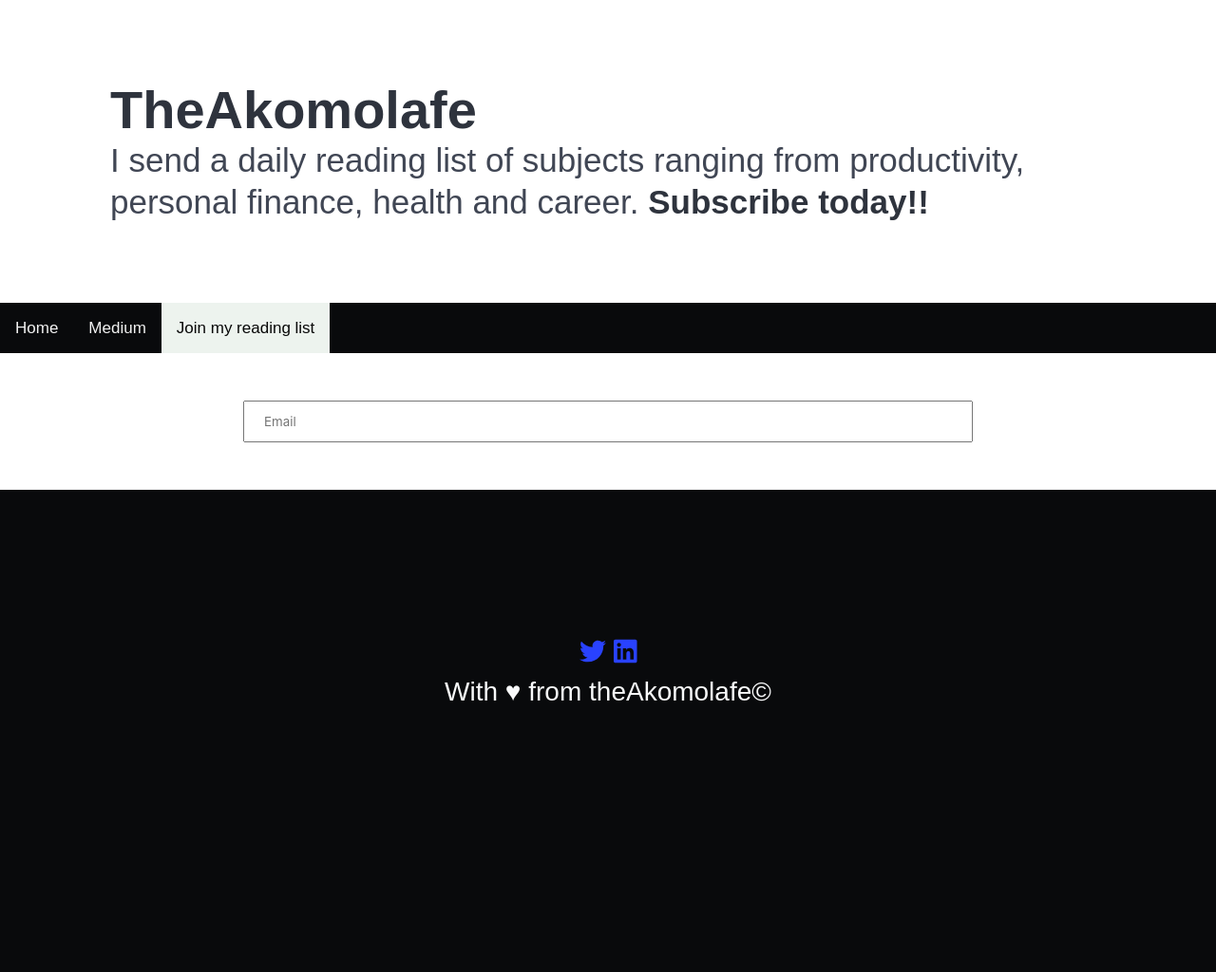
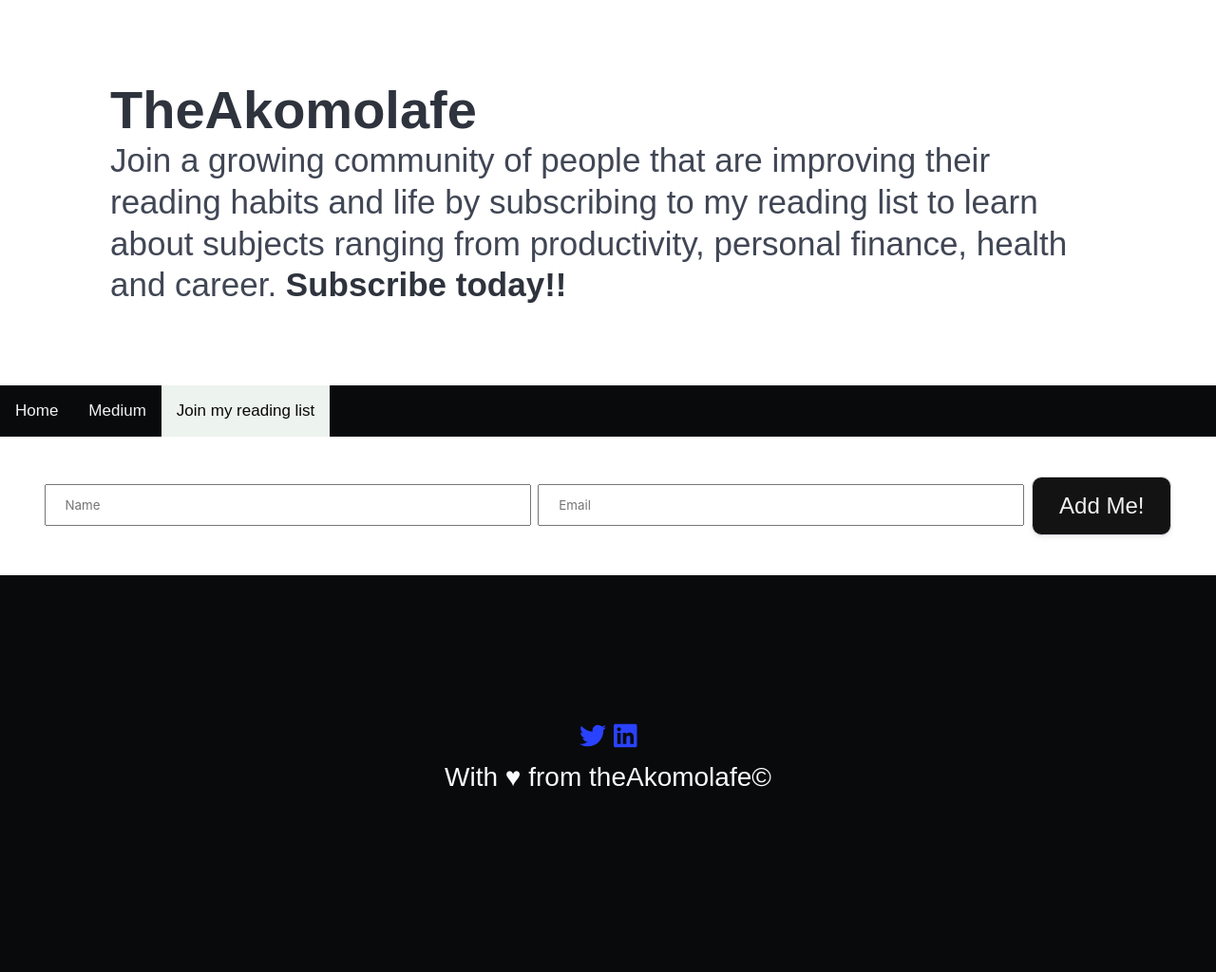
Before and after one commit to Olamide1/newpersonal, a PHP site: page /contact.html in a window 1280 px wide. Shown: the whole page at 95% size. Before the commit the page ends 934 px from the top, so only its background shows below. Run offline with PHP 8.4, Linux system fonts and the light colour scheme; some libraries are stand-ins or nearby versions.

Commit message:
Email function added in .js

```diff
--- a/contact.html
+++ b/contact.html
@@ -21,7 +21,9 @@
       <div class="container is-fluid">
         <h1 class="title">TheAkomolafe</h1>
         <h3 class="subtitle">
-          I send a daily reading list of subjects ranging from productivity, personal finance, health and career.
+          Join a growing community of people that are improving their reading habits and life by subscribing to my
+          reading list to learn about subjects ranging from
+          productivity, personal finance, health and career.
           <strong> Subscribe today!!</strong>
         </h3>
       </div>
@@ -33,7 +35,9 @@
       <a class="active" href="#">Join my reading list</a>
     </div> <br>
     <div align="center">
+      <input type="text" placeholder="Name" id="name">
       <input type="text" placeholder="Email" id="email">
+      <button class="button">Add Me!</button>
     </div>
     <br>
     <footer class="footer has-background-black">
--- a/css/style.css
+++ b/css/style.css
@@ -6,13 +6,20 @@ html {
   height: 100%;
 }
 input[type=text] {
-  width: 60%;
+  width: 40%;
   padding: 12px 20px;
   margin: 8px 0;
   box-sizing: border-box;
 }
 input[type=text]:focus {
   border: 3px solid rgb(20, 19, 19);
+}
+
+.button {
+  padding: 12px 28px;
+  font-size: 24px;
+  color: #f1f1f1;
+  background-color: rgb(20, 19, 19) ;
 }
 .header {
   background-color: #f1f1f1;
--- a/js/app.js
+++ b/js/app.js
@@ -2,10 +2,7 @@ function show() {
   var name = document.getElementById("name").value;
   var email = document.getElementById("email").value;
   var message =
-    "My name is " +
-    name +
-    " I need " +
-    document.getElementById("message").value +
+    " I want to join your reading list " +
     ". <br>  My email is: " +
     email;
   var myEmail = "olamideakomolafe1234@gmail.com";
@@ -29,7 +26,7 @@ function show() {
   mySubject = "Hi " + name;
   myMessage =
     "Thank you for reaching out, I would get back to you as soon as I can." +
-    " In the mean time you can connect with me on Twitter: @theAkomolafe <br><br><br>" +
+    " In the mean time you can connect with me on Twitter: <a href='https://twitter.com/theAkomolafe'>@theAkomolafe </a> <br><br><br>" +
     "Regards, <br><i>TheAkomolafe</i> Olamide.";
   Email.send(
     myEmail,
```
